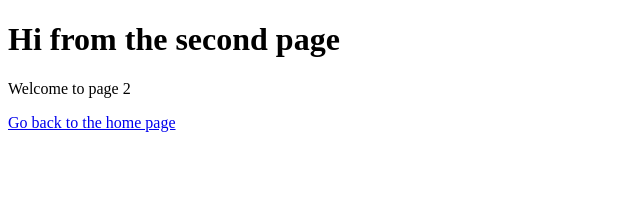
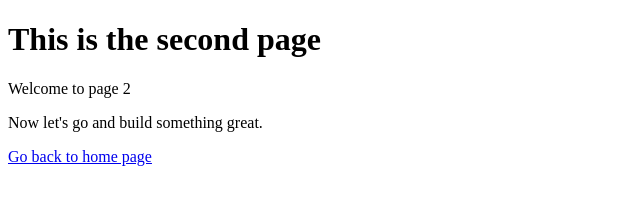
Before and after one commit to eugeneahn/myapp, a Gatsby site: page /page-2 in a window 1280 px wide. Shown: the whole page, without its empty margins (0-640 px from the left). Built offline with nearby package versions, Linux system fonts and the light colour scheme; Gatsby itself is replaced by a stand-in of ours.

Commit message:
commit one more time

```diff
--- a/src/pages/page-2.js
+++ b/src/pages/page-2.js
@@ -3,9 +3,10 @@ import Link from 'gatsby-link'
 
 const SecondPage = () => (
   <div>
-    <h1>Hi from the second page</h1>
+    <h1>This is the second page</h1>
     <p>Welcome to page 2</p>
-    <Link to="/">Go back to the home page</Link>
+   <p>Now let's go and build something great.</p>
+    <Link to="/">Go back to home page </Link>
   </div>
 )
 
```
Also changed, not shown: src/images/logo-designcode.svg (added), src/images/logo-figma.png (added), src/images/logo-framer.png (added), src/images/logo-invision.png (added), src/images/logo-react.png (added), src/images/logo-sketch.png (added), src/images/logo-studio.png (added), src/images/logo-swift.png (added), src/images/logo-xcode.png (added), src/images/wallpaper.jpg (added), src/images/wallpaper2.jpg (added), src/images/wallpaper3.jpg (added), src/images/wallpaper4.jpg (added).
